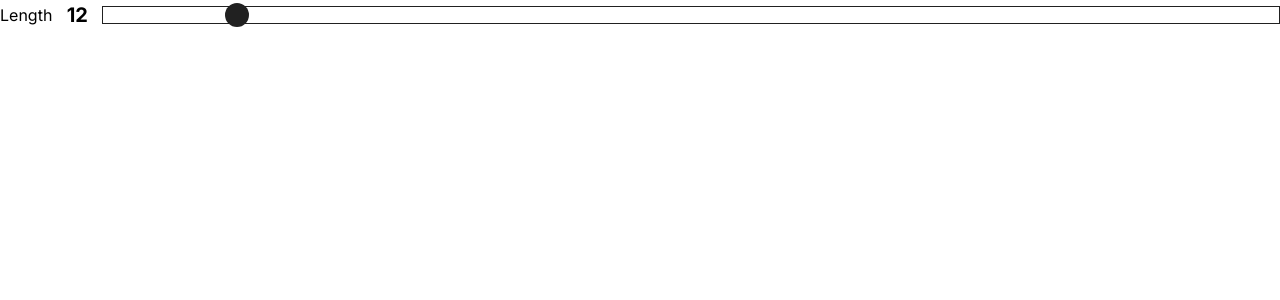
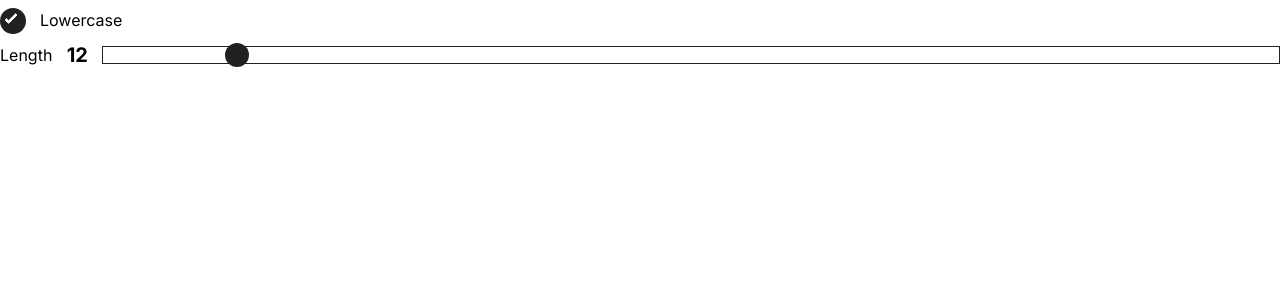
Before and after one commit to davidinoa/password-generator, a Next.js app: page / in a window 1280 px wide. Shown: the top 300 px of the page. Built offline with nearby package versions, Linux system fonts and the light colour scheme.

Commit message:
Create CheckBox component

```diff
--- a/src/app/page.tsx
+++ b/src/app/page.tsx
@@ -1,10 +1,18 @@
 'use client'
 
+import CheckBox from '@/components/CheckBox'
 import RangeSlider from '@/components/RangeSlider'
 
 export default function Home() {
   return (
     <main>
+      <CheckBox
+        label="Lowercase"
+        name="lowercase"
+        value="lowercase"
+        checked
+        onChange={() => {}}
+      />
       <RangeSlider
         label="Length"
         name="length"
--- /dev/null
+++ b/src/components/CheckBox.tsx
@@ -0,0 +1,102 @@
+import { ChangeEvent } from 'react'
+import styled from 'styled-components'
+import theme from '@/styles/theme'
+
+const { inputHighlightColor } = theme
+const { offBlack, blue } = theme.colors
+
+const Styles = styled.div`
+  display: inline-block;
+  margin: 0 2rem 0 0;
+  &:last-child {
+    margin: 0;
+  }
+  label {
+    position: relative;
+    display: inline-block;
+    cursor: pointer;
+    user-select: none;
+    padding: 0.5em 0 0.5em calc(1.5em + 1rem);
+  }
+  input {
+    position: absolute;
+    opacity: 0;
+    cursor: pointer;
+    height: 0;
+    width: 0;
+  }
+  /* checkbox */
+  span {
+    box-sizing: content-box;
+    position: absolute;
+    top: 0.5em;
+    left: 0;
+    height: 1.5em;
+    width: 1.5em;
+    background-color: white;
+    border-radius: ${(p) => p.theme.borderRadius};
+    border-radius: 50%;
+    border: 0.1rem solid ${offBlack};
+    transition: all 300ms;
+  }
+  label:hover input ~ span {
+    border: 0.1rem solid ${blue};
+  }
+  label input:checked ~ span {
+    background-color: ${inputHighlightColor};
+    border: 0.1rem solid transparent;
+  }
+  /* indicator */
+  span:after {
+    content: '';
+    position: absolute;
+    display: none;
+  }
+  label input:checked ~ span:after {
+    display: block;
+  }
+  label span:after {
+    left: 30%;
+    top: 10%;
+    width: 25%;
+    height: 55%;
+    border: solid white;
+    border-width: 0 0.2em 0.2em 0;
+    transform: rotate(45deg);
+    border-radius: 0.1em;
+  }
+`
+
+type InputChangeEvent = ChangeEvent<HTMLInputElement>
+
+type Props = {
+  label: string
+  name: string
+  value: string
+  checked: boolean
+  onChange: (e: InputChangeEvent) => void
+}
+
+export default function CheckBox({
+  label,
+  name,
+  value,
+  checked,
+  onChange,
+}: Props) {
+  return (
+    <Styles>
+      <label>
+        {label}
+        <input
+          type="checkbox"
+          name={name}
+          value={value}
+          checked={checked}
+          onChange={onChange}
+        />
+        <span />
+      </label>
+    </Styles>
+  )
+}
```
Also changed, not shown: src/styles/theme.ts (+16 -16 lines).
